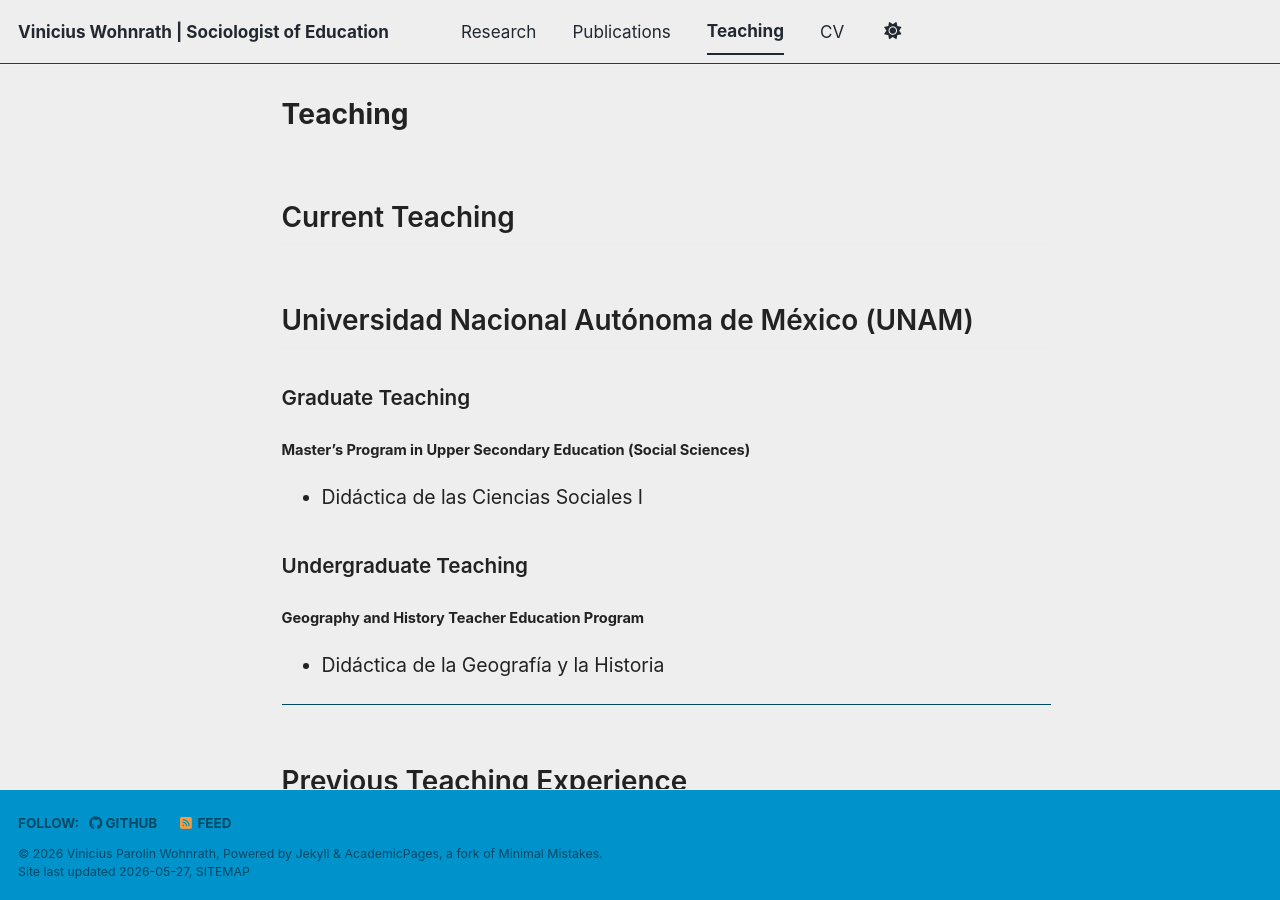
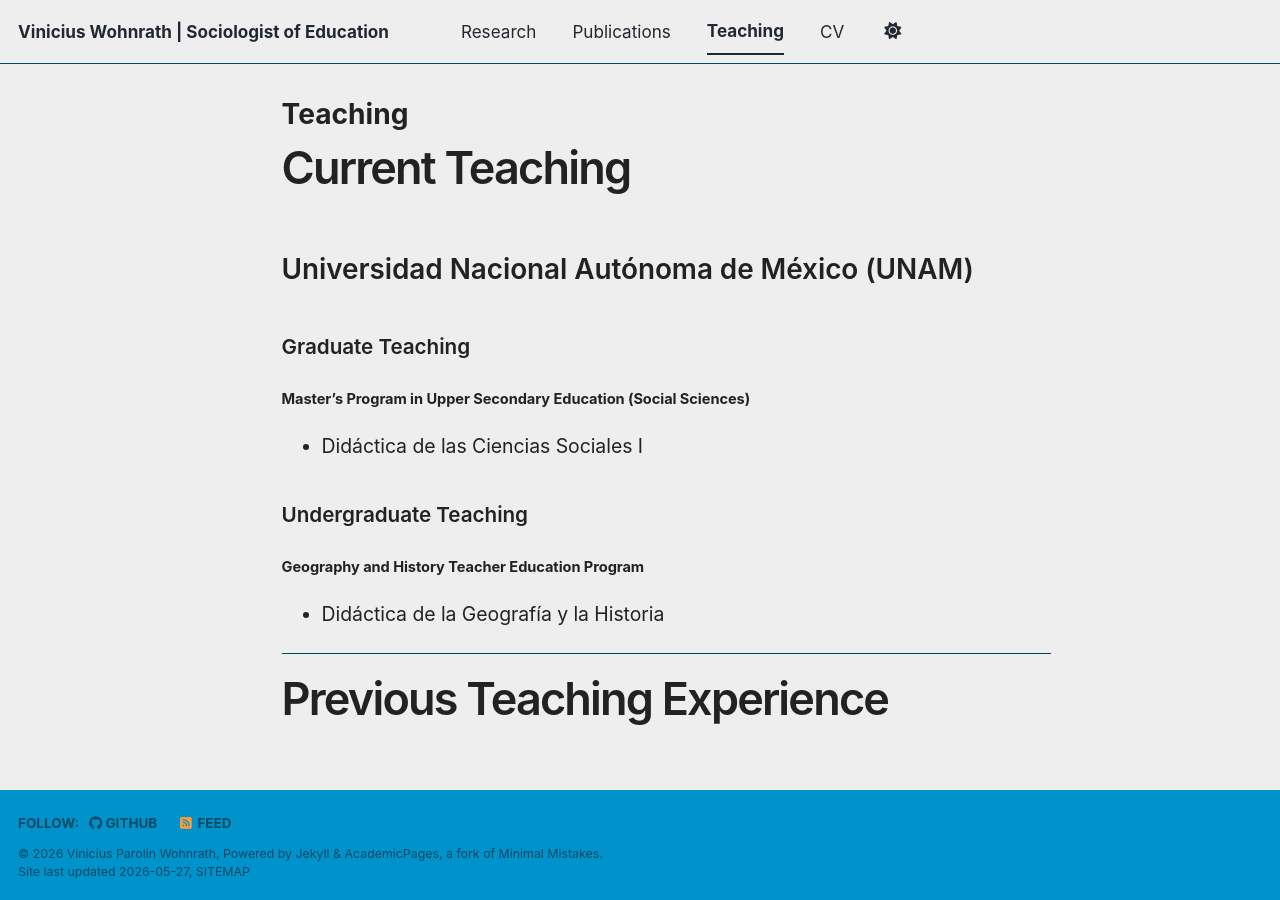
Before and after one commit to viniciuswohnrath/viniciuswohnrath.github.io, a Jekyll site: the page built from _pages/teaching.md, in a window 1280 px wide and 900 px high. Built offline with Jekyll 4.4.1, drawn with Linux system fonts in a browser that asks for light colours; a script bundle is joined from its source files by our own code; library files that are not in the unit come from our copies.

```diff
--- a/_pages/teaching.md
+++ b/_pages/teaching.md
@@ -6,7 +6,7 @@ author_profile: false
 classes: wide
 ---
 
-## Current Teaching
+# Current Teaching
 
 ## Universidad Nacional Autónoma de México (UNAM)
 
@@ -24,7 +24,7 @@ classes: wide
 
 <hr>
 
-## Previous Teaching Experience
+# Previous Teaching Experience
 
 ## Universidad Vizcaya de las Américas (Mexico)
 
```
